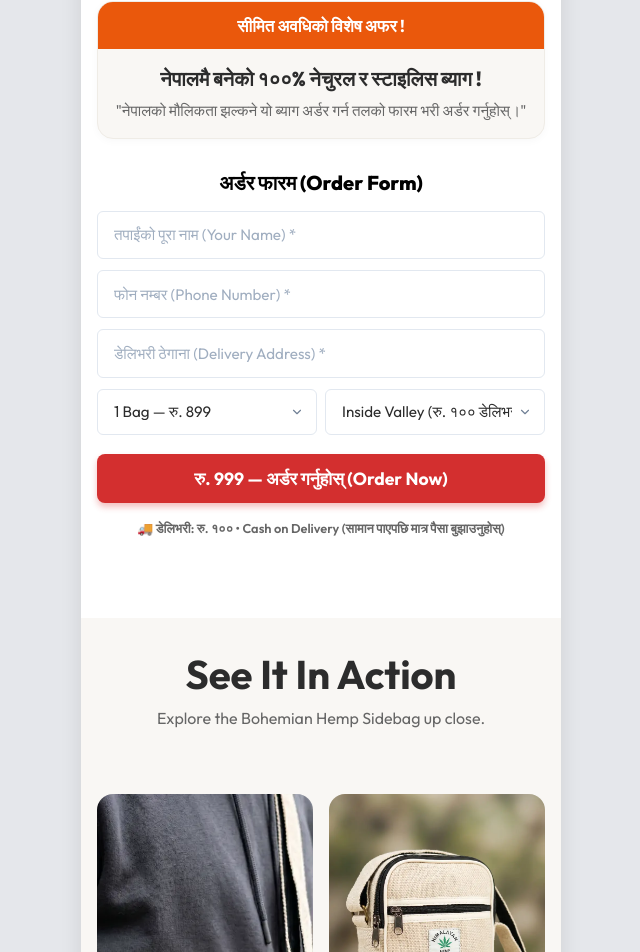
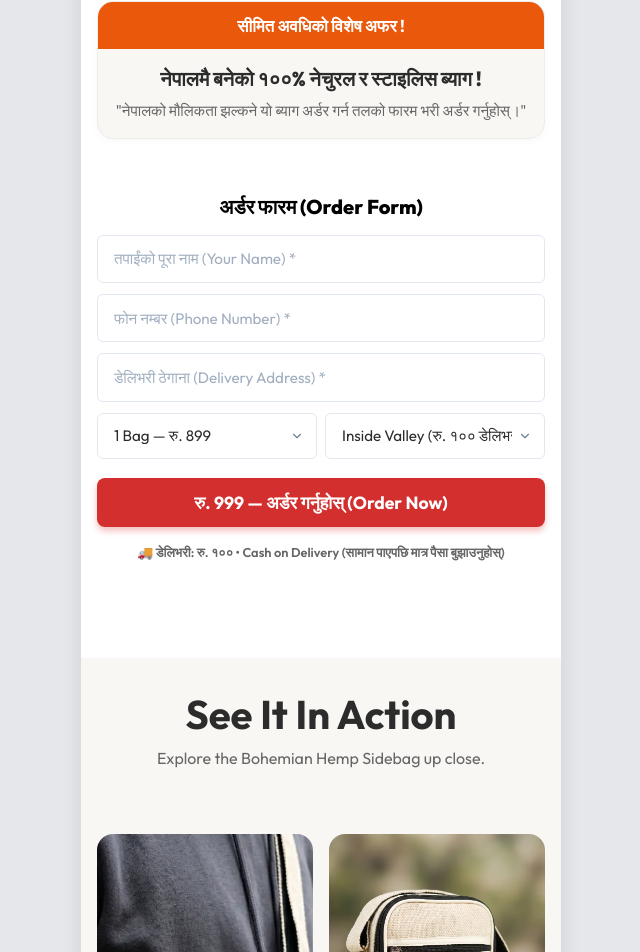
Before and after one commit to mail-revenueorbits/boho-nepal-landing, a React (Vite) app: page / in a window 1280 px wide. Shown: the part 2321-3273 px from the top of the page, without its empty margins (319-959 px from the left). Built offline with nearby package versions, Linux system fonts and the light colour scheme; no server answers.

Commit message:
style: add premium top and bottom margin to the order form

```diff
--- a/src/components/OfferSection.css
+++ b/src/components/OfferSection.css
@@ -44,7 +44,8 @@
 .order-form-container {
   background-color: #FFFFFF;
   padding: var(--space-sm) 0;
-  margin-bottom: var(--space-md);
+  margin-top: 2.5rem;
+  margin-bottom: 3rem;
   scroll-margin-top: 10px;
 }
 
```
